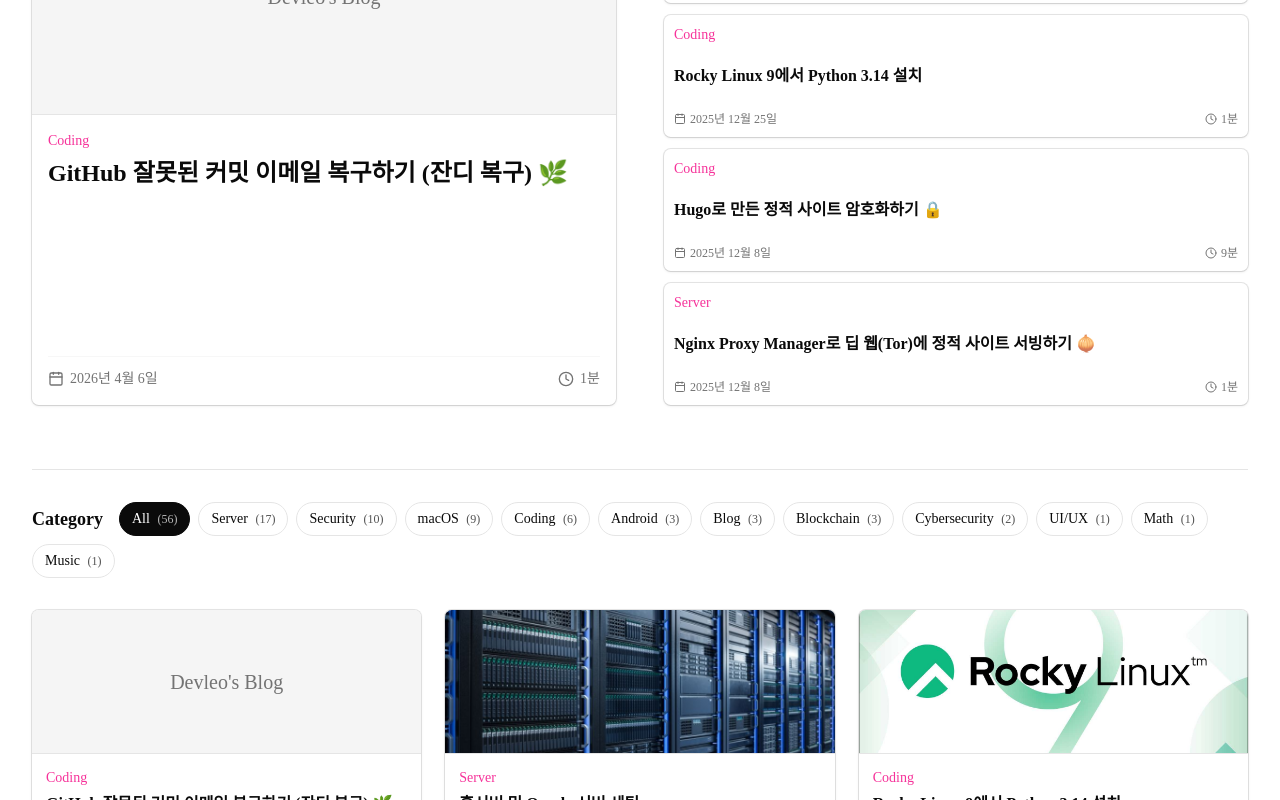
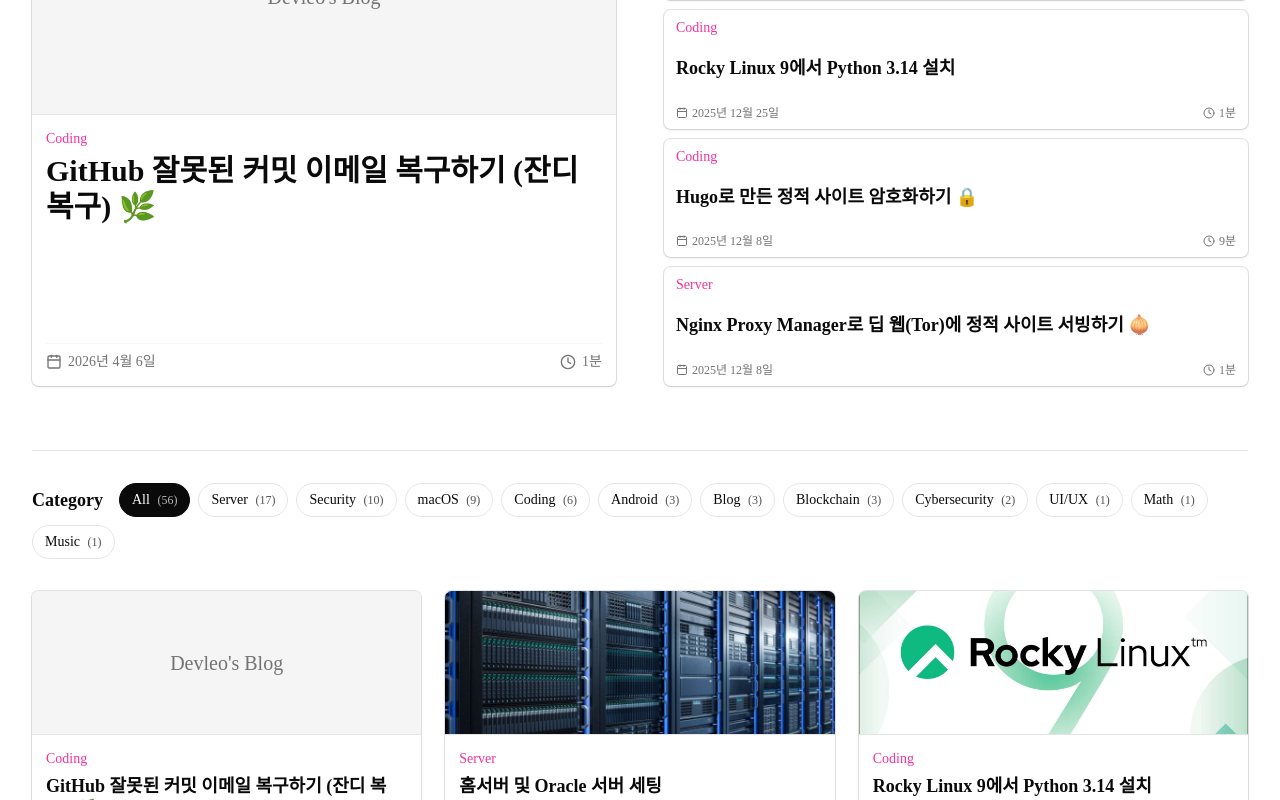
Before and after one commit to D3vle0/blog-v7, a Next.js app: page / in a window 1280 px wide. Shown: the part 600-1400 px from the top of the page. Built offline with nearby package versions, Linux system fonts and the light colour scheme.

Commit message:
style: refine typography scale and adjust layout spacing for blog post cards

```diff
--- a/app/page.tsx
+++ b/app/page.tsx
@@ -12,13 +12,13 @@
 
   return (
     <Link href={`/blog/${post.metadata.slug}`} className="block h-full">
-      <Card className="flex flex-col h-full hover:bg-muted/50 transition-colors border-border/50 shadow-sm hover:shadow-md cursor-pointer overflow-hidden p-2.5 group">
-        <div className="flex justify-between items-start mb-1">
+      <Card className="flex flex-col h-full hover:bg-muted/50 transition-colors border-border/50 shadow-sm hover:shadow-md cursor-pointer overflow-hidden p-3 py-2 group">
+        <div className="flex justify-between items-start mb-0.5">
           <span className="text-sm font-medium text-pink-500">
             {post.metadata.categories?.[0] || 'Uncategorized'}
           </span>
         </div>
-        <h3 className="font-bold text-[1rem] leading-snug line-clamp-2 mb-1 group-hover:text-primary transition-colors">
+        <h3 className="font-bold text-lg leading-snug line-clamp-2 mb-1 group-hover:text-primary transition-colors">
           {post.metadata.title}
         </h3>
         <div className="flex items-center justify-between text-xs text-muted-foreground mt-auto pt-1">
@@ -60,14 +60,14 @@
             <span className="text-muted-foreground text-xl font-medium">Devleo's Blog</span>
           </div>
         )}
-        <div className="p-4 flex flex-col flex-1">
-          <span className="text-sm font-medium text-pink-500 mb-1.5">
+        <div className="p-3.5 flex flex-col flex-1">
+          <span className="text-sm font-medium text-pink-500 mb-1">
             {post.metadata.categories?.[0] || 'Uncategorized'}
           </span>
-          <h3 className="font-bold text-xl lg:text-2xl line-clamp-2 mb-2 group-hover:text-primary transition-colors">
+          <h3 className="font-bold text-2xl md:text-3xl line-clamp-2 mb-1.5 group-hover:text-primary transition-colors">
             {post.metadata.title}
           </h3>
-          <div className="flex items-center justify-between text-sm text-muted-foreground mt-auto pt-3 border-t border-border/30">
+          <div className="flex items-center justify-between text-sm text-muted-foreground mt-auto pt-2 border-t border-border/30">
             <div className="flex items-center">
               <CalendarIcon className="mr-1.5 h-4 w-4" />
               {new Date(post.metadata.date).toLocaleDateString("ko-KR", {
@@ -125,7 +125,7 @@
               <h2 className="text-2xl font-bold tracking-tight mb-4 flex items-center">
                 추천 게시물 🔥
               </h2>
-              <div className="flex flex-col gap-3 flex-1">
+              <div className="flex flex-col gap-2.5 flex-1">
                 {recommendedPosts.map((post) => (
                   <CompactPostCard key={post.metadata.slug} post={post} />
                 ))}
--- a/components/CategoryFilter.tsx
+++ b/components/CategoryFilter.tsx
@@ -33,7 +33,7 @@
           <span className="text-sm font-medium text-pink-500 mb-1.5">
             {post.metadata.categories?.[0] || 'Uncategorized'}
           </span>
-          <h3 className="font-bold text-[1rem] leading-tight line-clamp-2 mb-1.5 group-hover:text-primary transition-colors">
+          <h3 className="font-bold text-lg leading-tight line-clamp-2 mb-1.5 group-hover:text-primary transition-colors">
             {post.metadata.title}
           </h3>
           <div className="flex items-center justify-between text-xs text-muted-foreground mt-auto pt-3 border-t border-border/30">
```
